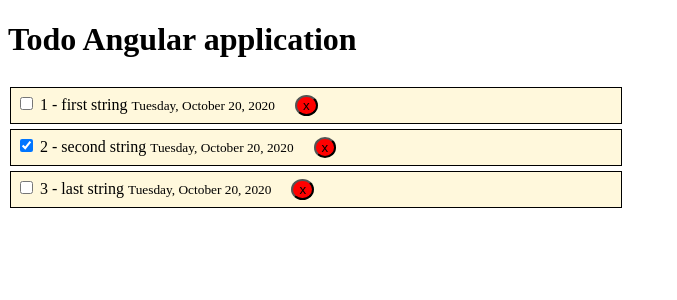
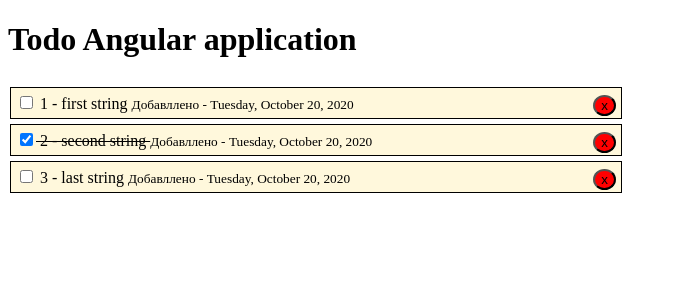
Before and after one commit to IvanMatador/todoList, an Angular app: page / in a window 1280 px wide. Shown: the top 300 px of the page, without its empty margins (0-677 px from the left). Built offline with nearby package versions, Linux system fonts and the light colour scheme.

Commit message:
added toggle function for change state of items

```diff
--- a/src/app/app.component.html
+++ b/src/app/app.component.html
@@ -1,4 +1,7 @@
 <h1>{{appTitle}}</h1>
-  <app-todos [todos]="todos">
+  <app-todos
+  [todos]="todos"
+  (onTogle)="onTogle($event)"
+  >
 
   </app-todos>
--- a/src/app/app.component.ts
+++ b/src/app/app.component.ts
@@ -19,4 +19,8 @@
     {id: 2, title: 'second string', complited: true, date: new Date()},
     {id: 3, title: 'last string', complited: false, date: new Date()}
   ]
+  onTogle(id: number){
+    const idx = this.todos.findIndex(t => t.id === id);
+    this.todos[idx].complited = !this.todos[idx].complited;
+  }
 }
--- a/src/app/todos/todos.component.css
+++ b/src/app/todos/todos.component.css
@@ -17,4 +17,9 @@
   border-radius: 50%;
   background-color: red;
   margin-left: 20px;
+  float: right;
 }
+
+.done {
+  text-decoration: line-through;
+}
--- a/src/app/todos/todos.component.html
+++ b/src/app/todos/todos.component.html
@@ -1,7 +1,11 @@
   <ul>
     <li *ngFor="let todo of todos; let i = index">
-      <input type="checkbox" name="" id="" class="todo-item" [checked]="todo.complited">
-      {{i + 1}} - {{todo.title}} <small>{{todo.date | date : 'fullDate'}}</small>
+      <span [class.done]="todo.complited">
+        <input type="checkbox" class="todo-item" [checked]="todo.complited" (change)="onChange(todo.id)">
+      {{i + 1}} - {{todo.title}}
+      </span>
+      <small> Добавллено - {{todo.date | date : 'fullDate'}}</small>
+
       <button class="remove-item">x</button>
     </li>
   </ul>
--- a/src/app/todos/todos.component.ts
+++ b/src/app/todos/todos.component.ts
@@ -1,4 +1,4 @@
-import { Component, Input, OnInit } from '@angular/core';
+import { Component, EventEmitter, Input, OnInit, Output } from '@angular/core';
 import { Todo } from '../app.component';
 
 @Component({
@@ -9,6 +9,11 @@
 export class TodosComponent implements OnInit {
 
   @Input() todos: Todo[] = [];
+  @Output() onTogle = new EventEmitter<number> ()
+
+  onChange(id: number){
+    this.onTogle.emit(id);
+  };
 
   constructor() { }
 
```
